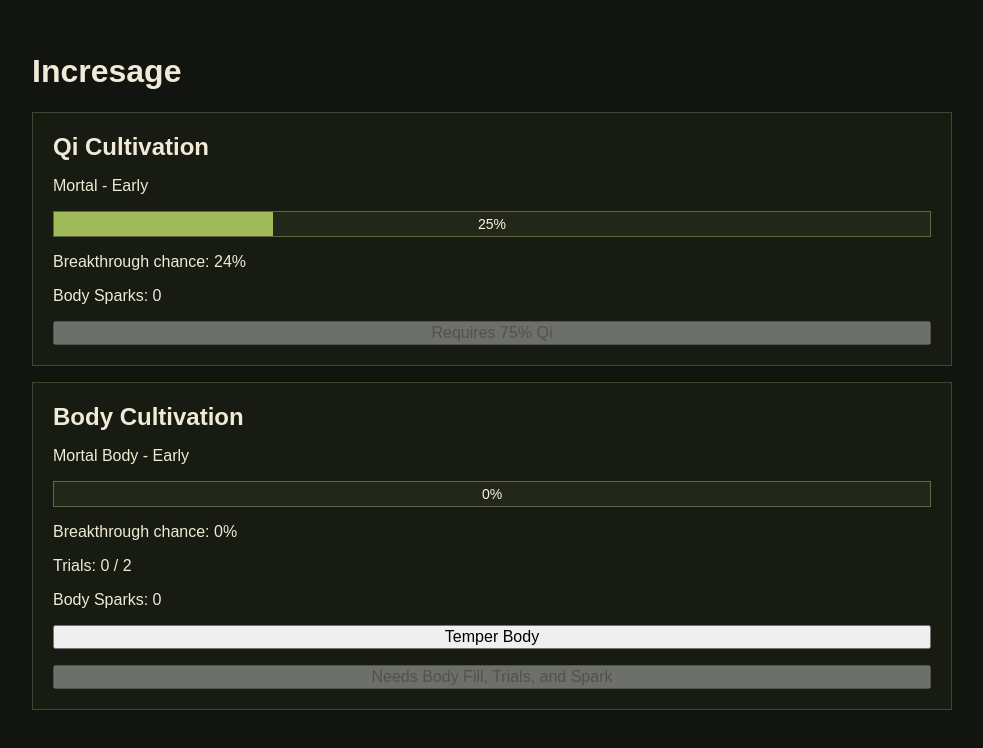
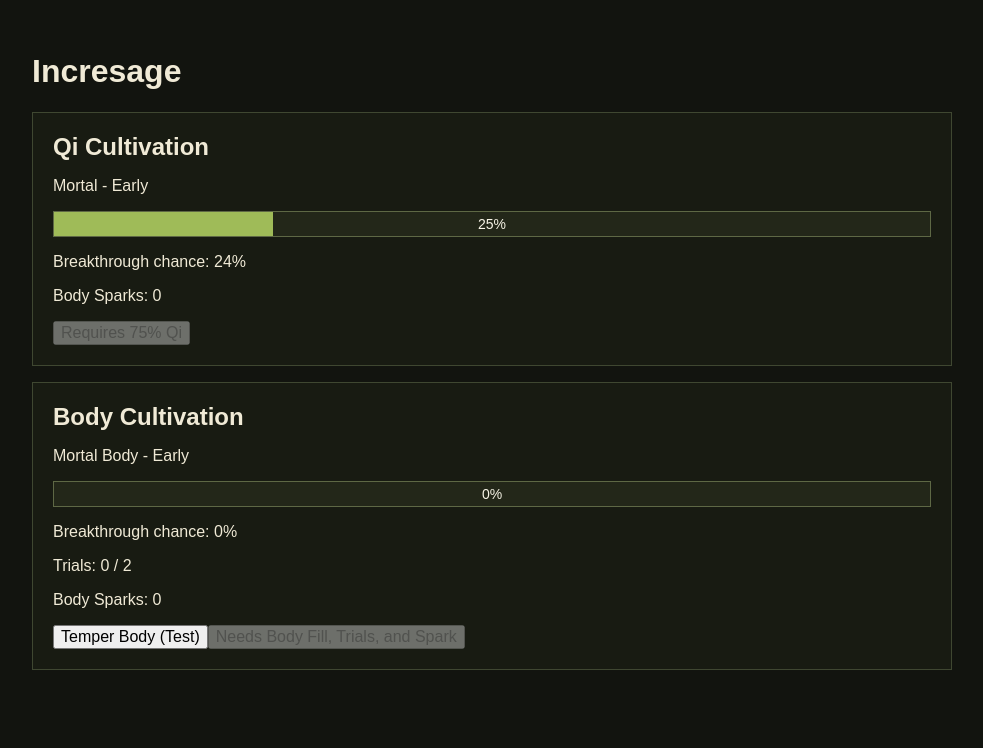
Before and after one commit to Kahlok2105/Incresage-v2, a React (Vite) app in the folder incresage/: page / in a window 1280 px wide. Shown: the top 748 px of the page, without its empty margins (148-1131 px from the left). Built offline with nearby package versions, Linux system fonts and the light colour scheme.

Commit message:
Clean up cultivation slice scaffolding

```diff
--- a/incresage/src/features/cultivation/BodyPanel.tsx
+++ b/incresage/src/features/cultivation/BodyPanel.tsx
@@ -34,11 +34,12 @@ export function BodyPanel({ state, onAttemptBreakthrough, onTrainForTesting }: B
       <p>Body Sparks: {state.body.sparks}</p>
 
 
+        <div className="action-row">
         <button
             type="button"
             onClick={onTrainForTesting}
         >
-        Temper Body
+            Temper Body (Test)
         </button>
 
         <button
@@ -48,6 +49,7 @@ export function BodyPanel({ state, onAttemptBreakthrough, onTrainForTesting }: B
         >
             {buttonLabel}
         </button>
+        </div>
     </section>
   );
 }
--- a/incresage/src/features/cultivation/QiPanel.tsx
+++ b/incresage/src/features/cultivation/QiPanel.tsx
@@ -28,11 +28,14 @@ export function QiPanel({ state, onAttemptBreakthrough }: QiPanelProps) {
 
                 <p>Breakthrough chance: {chance}%</p>
                 <p>Body Sparks: {state.body.sparks}</p>
-                <button
-                onClick={onAttemptBreakthrough}
-                disabled={!canAttempt}>
-                    {buttonLabel}
-                </button>
+                <div className="action-row">
+                    <button
+                        onClick={onAttemptBreakthrough}
+                        disabled={!canAttempt}
+                    >
+                        {buttonLabel}
+                    </button>
+                    </div>
 
             </section>
     )
--- a/incresage/src/hooks/useBreakthrough.ts
+++ b/incresage/src/hooks/useBreakthrough.ts
@@ -110,7 +110,7 @@ export function useBreakthrough(
             };
         });
     }
-
+    // Temporary function to test Body breakthrough mechanics without needing to fill up Body through gameplay
     function trainBodyForTesting() {
     setState((previous) => {
         return {
```
Lines whose indentation alone changed are shown as unchanged.
